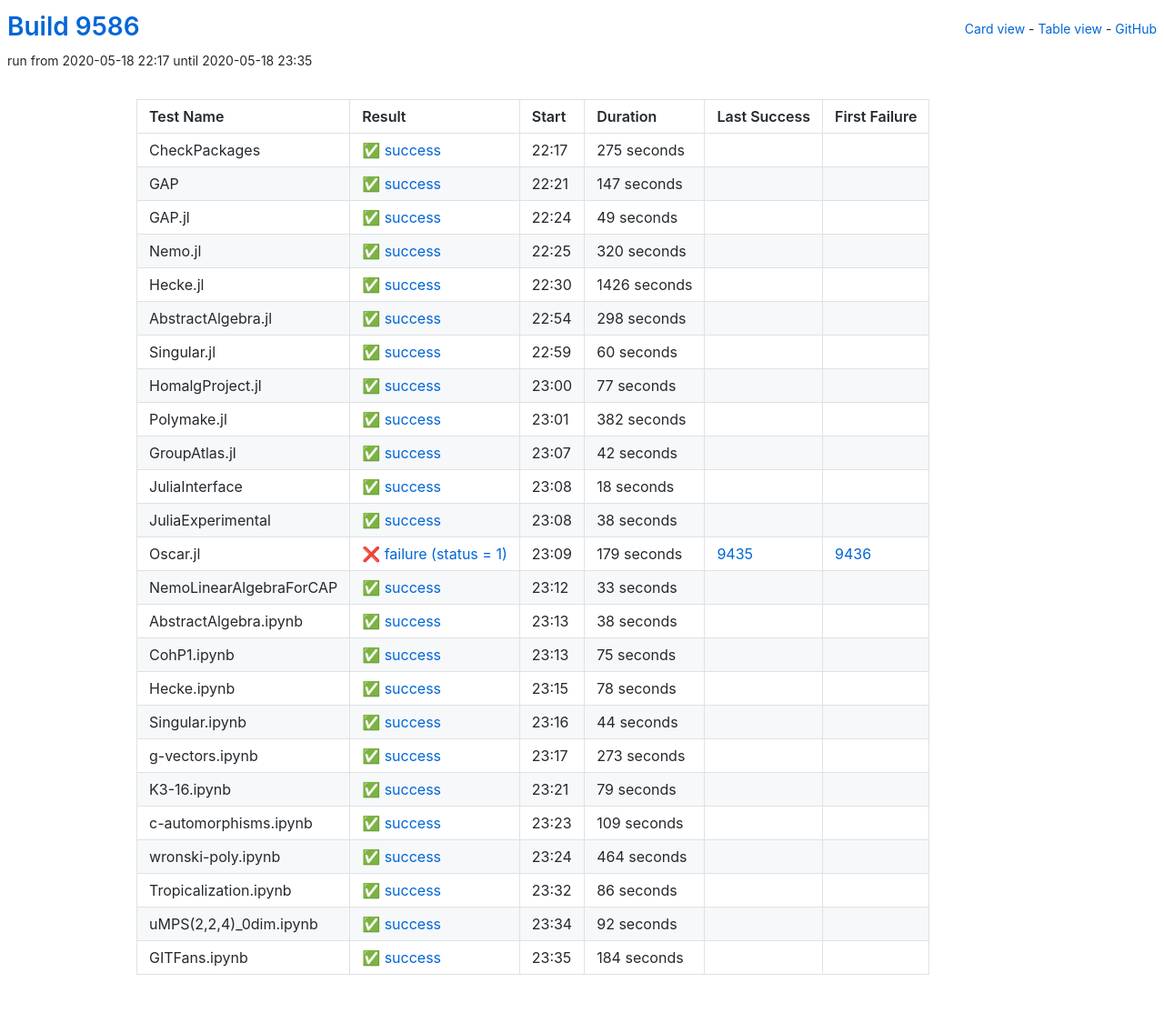
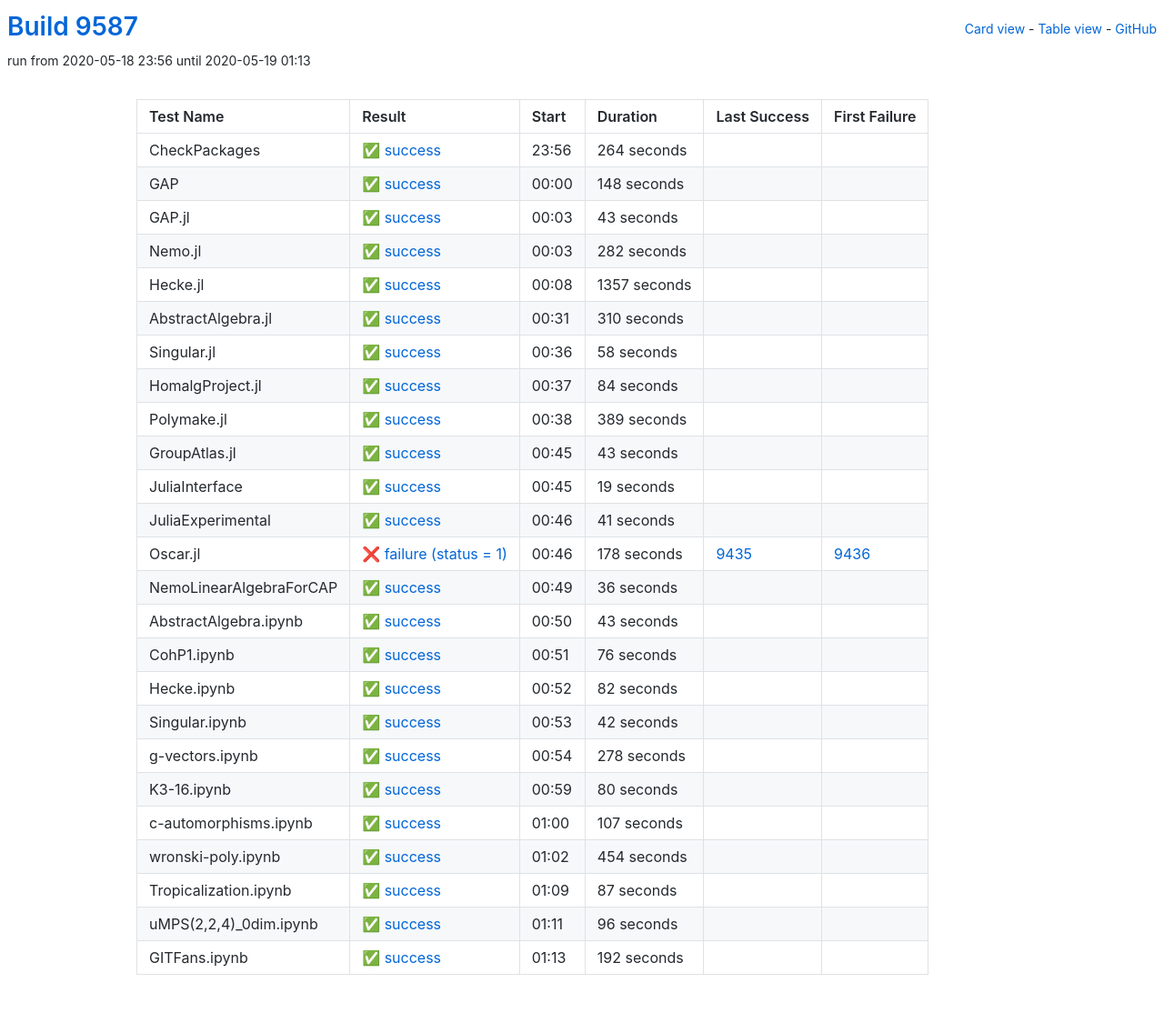
Before and after one commit to oscar-system/oscar-ci-status, a Jekyll site: the page built from table.html, in a window 1280 px wide. Shown: the whole page at 91% size. Built offline with Jekyll 4.4.1, drawn with Linux system fonts in a browser that asks for light colours.

Commit message:
Build 9587

```diff
--- a/_data/ci.yml
+++ b/_data/ci.yml
@@ -1,304 +1,304 @@
-build: 9586
-build_url: https://oscarci.mathematik.uni-kl.de/job/oscar/9586/
+build: 9587
+build_url: https://oscarci.mathematik.uni-kl.de/job/oscar/9587/
 job: oscar
 tests:
-- duration: 275
+- duration: 264
   exitcode: 0
   first_failure: false
   first_failure_url: null
   id: checkpackages
   last_success: false
   last_success_url: null
-  log: https://oscarci.mathematik.uni-kl.de/job/oscar/9586/artifact/logs/build-9586/CheckPackages.log
+  log: https://oscarci.mathematik.uni-kl.de/job/oscar/9587/artifact/logs/build-9587/CheckPackages.log
   name: CheckPackages
-  start: 2020-05-18 22:17
+  start: 2020-05-18 23:56
   status: success
   success: true
-- duration: 147
+- duration: 148
   exitcode: 0
   first_failure: false
   first_failure_url: null
   id: gap
   last_success: false
   last_success_url: null
-  log: https://oscarci.mathematik.uni-kl.de/job/oscar/9586/artifact/logs/build-9586/GAP.log
+  log: https://oscarci.mathematik.uni-kl.de/job/oscar/9587/artifact/logs/build-9587/GAP.log
   name: GAP
-  start: 2020-05-18 22:21
+  start: 2020-05-19 00:00
   status: success
   success: true
-- duration: 49
+- duration: 43
   exitcode: 0
   first_failure: false
   first_failure_url: null
   id: gap-jl
   last_success: false
   last_success_url: null
-  log: https://oscarci.mathematik.uni-kl.de/job/oscar/9586/artifact/logs/build-9586/GAP.jl.log
+  log: https://oscarci.mathematik.uni-kl.de/job/oscar/9587/artifact/logs/build-9587/GAP.jl.log
   name: GAP.jl
-  start: 2020-05-18 22:24
+  start: 2020-05-19 00:03
   status: success
   success: true
-- duration: 320
+- duration: 282
   exitcode: 0
   first_failure: false
   first_failure_url: null
   id: nemo-jl
   last_success: false
   last_success_url: null
-  log: https://oscarci.mathematik.uni-kl.de/job/oscar/9586/artifact/logs/build-9586/Nemo.jl.log
+  log: https://oscarci.mathematik.uni-kl.de/job/oscar/9587/artifact/logs/build-9587/Nemo.jl.log
   name: Nemo.jl
-  start: 2020-05-18 22:25
+  start: 2020-05-19 00:03
   status: success
   success: true
-- duration: 1426
+- duration: 1357
   exitcode: 0
   first_failure: false
   first_failure_url: null
   id: hecke-jl
   last_success: false
   last_success_url: null
-  log: https://oscarci.mathematik.uni-kl.de/job/oscar/9586/artifact/logs/build-9586/Hecke.jl.log
+  log: https://oscarci.mathematik.uni-kl.de/job/oscar/9587/artifact/logs/build-9587/Hecke.jl.log
   name: Hecke.jl
-  start: 2020-05-18 22:30
+  start: 2020-05-19 00:08
   status: success
   success: true
-- duration: 298
+- duration: 310
   exitcode: 0
   first_failure: false
   first_failure_url: null
   id: abstractalgebra-jl
   last_success: false
   last_success_url: null
-  log: https://oscarci.mathematik.uni-kl.de/job/oscar/9586/artifact/logs/build-9586/AbstractAlgebra.jl.log
+  log: https://oscarci.mathematik.uni-kl.de/job/oscar/9587/artifact/logs/build-9587/AbstractAlgebra.jl.log
   name: AbstractAlgebra.jl
-  start: 2020-05-18 22:54
+  start: 2020-05-19 00:31
   status: success
   success: true
-- duration: 60
+- duration: 58
   exitcode: 0
   first_failure: false
   first_failure_url: null
   id: singular-jl
   last_success: false
   last_success_url: null
-  log: https://oscarci.mathematik.uni-kl.de/job/oscar/9586/artifact/logs/build-9586/Singular.jl.log
+  log: https://oscarci.mathematik.uni-kl.de/job/oscar/9587/artifact/logs/build-9587/Singular.jl.log
   name: Singular.jl
-  start: 2020-05-18 22:59
+  start: 2020-05-19 00:36
   status: success
   success: true
-- duration: 77
+- duration: 84
   exitcode: 0
   first_failure: false
   first_failure_url: null
   id: homalgproject-jl
   last_success: false
   last_success_url: null
-  log: https://oscarci.mathematik.uni-kl.de/job/oscar/9586/artifact/logs/build-9586/HomalgProject.jl.log
+  log: https://oscarci.mathematik.uni-kl.de/job/oscar/9587/artifact/logs/build-9587/HomalgProject.jl.log
   name: HomalgProject.jl
-  start: 2020-05-18 23:00
+  start: 2020-05-19 00:37
   status: success
   success: true
-- duration: 382
+- duration: 389
   exitcode: 0
   first_failure: false
   first_failure_url: null
   id: polymake-jl
   last_success: false
   last_success_url: null
-  log: https://oscarci.mathematik.uni-kl.de/job/oscar/9586/artifact/logs/build-9586/Polymake.jl.log
+  log: https://oscarci.mathematik.uni-kl.de/job/oscar/9587/artifact/logs/build-9587/Polymake.jl.log
   name: Polymake.jl
-  start: 2020-05-18 23:01
+  start: 2020-05-19 00:38
+  status: success
+  success: true
+- duration: 43
+  exitcode: 0
+  first_failure: false
+  first_failure_url: null
+  id: groupatlas-jl
+  last_success: false
+  last_success_url: null
+  log: https://oscarci.mathematik.uni-kl.de/job/oscar/9587/artifact/logs/build-9587/GroupAtlas.jl.log
+  name: GroupAtlas.jl
+  start: 2020-05-19 00:45
+  status: success
+  success: true
+- duration: 19
+  exitcode: 0
+  first_failure: false
+  first_failure_url: null
+  id: juliainterface
+  last_success: false
+  last_success_url: null
+  log: https://oscarci.mathematik.uni-kl.de/job/oscar/9587/artifact/logs/build-9587/JuliaInterface.log
+  name: JuliaInterface
+  start: 2020-05-19 00:45
+  status: success
+  success: true
+- duration: 41
+  exitcode: 0
+  first_failure: false
+  first_failure_url: null
+  id: juliaexperimental
+  last_success: false
+  last_success_url: null
+  log: https://oscarci.mathematik.uni-kl.de/job/oscar/9587/artifact/logs/build-9587/JuliaExperimental.log
+  name: JuliaExperimental
+  start: 2020-05-19 00:46
+  status: success
+  success: true
+- duration: 178
+  exitcode: 1
+  first_failure: 9436
+  first_failure_url: https://oscarci.mathematik.uni-kl.de/job/oscar/9436/
+  id: oscar-jl
+  last_success: 9435
+  last_success_url: https://oscarci.mathematik.uni-kl.de/job/oscar/9435/
+  log: https://oscarci.mathematik.uni-kl.de/job/oscar/9587/artifact/logs/build-9587/Oscar.jl.log
+  name: Oscar.jl
+  start: 2020-05-19 00:46
+  status: failure
+  success: false
+- duration: 36
+  exitcode: 0
+  first_failure: false
+  first_failure_url: null
+  id: nemolinearalgebraforcap
+  last_success: false
+  last_success_url: null
+  log: https://oscarci.mathematik.uni-kl.de/job/oscar/9587/artifact/logs/build-9587/NemoLinearAlgebraForCAP.log
+  name: NemoLinearAlgebraForCAP
+  start: 2020-05-19 00:49
+  status: success
+  success: true
+- duration: 43
+  exitcode: 0
+  first_failure: false
+  first_failure_url: null
+  id: abstractalgebra-ipynb
+  last_success: false
+  last_success_url: null
+  log: https://oscarci.mathematik.uni-kl.de/job/oscar/9587/artifact/logs/build-9587/AbstractAlgebra.ipynb.log
+  name: AbstractAlgebra.ipynb
+  start: 2020-05-19 00:50
+  status: success
+  success: true
+- duration: 76
+  exitcode: 0
+  first_failure: false
+  first_failure_url: null
+  id: cohp1-ipynb
+  last_success: false
+  last_success_url: null
+  log: https://oscarci.mathematik.uni-kl.de/job/oscar/9587/artifact/logs/build-9587/CohP1.ipynb.log
+  name: CohP1.ipynb
+  start: 2020-05-19 00:51
+  status: success
+  success: true
+- duration: 82
+  exitcode: 0
+  first_failure: false
+  first_failure_url: null
+  id: hecke-ipynb
+  last_success: false
+  last_success_url: null
+  log: https://oscarci.mathematik.uni-kl.de/job/oscar/9587/artifact/logs/build-9587/Hecke.ipynb.log
+  name: Hecke.ipynb
+  start: 2020-05-19 00:52
   status: success
   success: true
 - duration: 42
   exitcode: 0
   first_failure: false
   first_failure_url: null
-  id: groupatlas-jl
-  last_success: false
-  last_success_url: null
-  log: https://oscarci.mathematik.uni-kl.de/job/oscar/9586/artifact/logs/build-9586/GroupAtlas.jl.log
-  name: GroupAtlas.jl
-  start: 2020-05-18 23:07
-  status: success
-  success: true
-- duration: 18
-  exitcode: 0
-  first_failure: false
-  first_failure_url: null
-  id: juliainterface
-  last_success: false
-  last_success_url: null
-  log: https://oscarci.mathematik.uni-kl.de/job/oscar/9586/artifact/logs/build-9586/JuliaInterface.log
-  name: JuliaInterface
-  start: 2020-05-18 23:08
-  status: success
-  success: true
-- duration: 38
-  exitcode: 0
-  first_failure: false
-  first_failure_url: null
-  id: juliaexperimental
-  last_success: false
-  last_success_url: null
-  log: https://oscarci.mathematik.uni-kl.de/job/oscar/9586/artifact/logs/build-9586/JuliaExperimental.log
-  name: JuliaExperimental
-  start: 2020-05-18 23:08
-  status: success
-  success: true
-- duration: 179
-  exitcode: 1
-  first_failure: 9436
-  first_failure_url: https://oscarci.mathematik.uni-kl.de/job/oscar/9436/
-  id: oscar-jl
-  last_success: 9435
-  last_success_url: https://oscarci.mathematik.uni-kl.de/job/oscar/9435/
-  log: https://oscarci.mathematik.uni-kl.de/job/oscar/9586/artifact/logs/build-9586/Oscar.jl.log
-  name: Oscar.jl
-  start: 2020-05-18 23:09
-  status: failure
-  success: false
-- duration: 33
-  exitcode: 0
-  first_failure: false
-  first_failure_url: null
-  id: nemolinearalgebraforcap
-  last_success: false
-  last_success_url: null
-  log: https://oscarci.mathematik.uni-kl.de/job/oscar/9586/artifact/logs/build-9586/NemoLinearAlgebraForCAP.log
-  name: NemoLinearAlgebraForCAP
-  start: 2020-05-18 23:12
-  status: success
-  success: true
-- duration: 38
-  exitcode: 0
-  first_failure: false
-  first_failure_url: null
-  id: abstractalgebra-ipynb
-  last_success: false
-  last_success_url: null
-  log: https://oscarci.mathematik.uni-kl.de/job/oscar/9586/artifact/logs/build-9586/AbstractAlgebra.ipynb.log
-  name: AbstractAlgebra.ipynb
-  start: 2020-05-18 23:13
-  status: success
-  success: true
-- duration: 75
-  exitcode: 0
-  first_failure: false
-  first_failure_url: null
-  id: cohp1-ipynb
-  last_success: false
-  last_success_url: null
-  log: https://oscarci.mathematik.uni-kl.de/job/oscar/9586/artifact/logs/build-9586/CohP1.ipynb.log
-  name: CohP1.ipynb
-  start: 2020-05-18 23:13
-  status: success
-  success: true
-- duration: 78
-  exitcode: 0
-  first_failure: false
-  first_failure_url: null
-  id: hecke-ipynb
-  last_success: false
-  last_success_url: null
-  log: https://oscarci.mathematik.uni-kl.de/job/oscar/9586/artifact/logs/build-9586/Hecke.ipynb.log
-  name: Hecke.ipynb
-  start: 2020-05-18 23:15
-  status: success
-  success: true
-- duration: 44
-  exitcode: 0
-  first_failure: false
-  first_failure_url: null
   id: singular-ipynb
   last_success: false
   last_success_url: null
-  log: https://oscarci.mathematik.uni-kl.de/job/oscar/9586/artifact/logs/build-9586/Singular.ipynb.log
+  log: https://oscarci.mathematik.uni-kl.de/job/oscar/9587/artifact/logs/build-9587/Singular.ipynb.log
   name: Singular.ipynb
-  start: 2020-05-18 23:16
+  start: 2020-05-19 00:53
   status: success
   success: true
-- duration: 273
+- duration: 278
   exitcode: 0
   first_failure: false
   first_failure_url: null
   id: g-vectors-ipynb
   last_success: false
   last_success_url: null
-  log: https://oscarci.mathematik.uni-kl.de/job/oscar/9586/artifact/logs/build-9586/g-vectors.ipynb.log
+  log: https://oscarci.mathematik.uni-kl.de/job/oscar/9587/artifact/logs/build-9587/g-vectors.ipynb.log
   name: g-vectors.ipynb
-  start: 2020-05-18 23:17
+  start: 2020-05-19 00:54
   status: success
   success: true
-- duration: 79
+- duration: 80
   exitcode: 0
   first_failure: false
   first_failure_url: null
   id: k3-16-ipynb
   last_success: false
   last_success_url: null
-  log: https://oscarci.mathematik.uni-kl.de/job/oscar/9586/artifact/logs/build-9586/K3-16.ipynb.log
+  log: https://oscarci.mathematik.uni-kl.de/job/oscar/9587/artifact/logs/build-9587/K3-16.ipynb.log
   name: K3-16.ipynb
-  start: 2020-05-18 23:21
+  start: 2020-05-19 00:59
   status: success
   success: true
-- duration: 109
+- duration: 107
   exitcode: 0
   first_failure: false
   first_failure_url: null
   id: c-automorphisms-ipynb
   last_success: false
   last_success_url: null
-  log: https://oscarci.mathematik.uni-kl.de/job/oscar/9586/artifact/logs/build-9586/c-automorphisms.ipynb.log
+  log: https://oscarci.mathematik.uni-kl.de/job/oscar/9587/artifact/logs/build-9587/c-automorphisms.ipynb.log
   name: c-automorphisms.ipynb
-  start: 2020-05-18 23:23
+  start: 2020-05-19 01:00
   status: success
   success: true
-- duration: 464
+- duration: 454
   exitcode: 0
   first_failure: false
   first_failure_url: null
   id: wronski-poly-ipynb
   last_success: false
   last_success_url: null
-  log: https://oscarci.mathematik.uni-kl.de/job/oscar/9586/artifact/logs/build-9586/wronski-poly.ipynb.log
+  log: https://oscarci.mathematik.uni-kl.de/job/oscar/9587/artifact/logs/build-9587/wronski-poly.ipynb.log
   name: wronski-poly.ipynb
-  start: 2020-05-18 23:24
+  start: 2020-05-19 01:02
   status: success
   success: true
-- duration: 86
+- duration: 87
   exitcode: 0
   first_failure: false
   first_failure_url: null
   id: tropicalization-ipynb
   last_success: false
   last_success_url: null
-  log: https://oscarci.mathematik.uni-kl.de/job/oscar/9586/artifact/logs/build-9586/Tropicalization.ipynb.log
+  log: https://oscarci.mathematik.uni-kl.de/job/oscar/9587/artifact/logs/build-9587/Tropicalization.ipynb.log
   name: Tropicalization.ipynb
-  start: 2020-05-18 23:32
+  start: 2020-05-19 01:09
   status: success
   success: true
-- duration: 92
+- duration: 96
   exitcode: 0
   first_failure: false
   first_failure_url: null
   id: umps-2-2-4-0dim-ipynb
   last_success: false
   last_success_url: null
-  log: https://oscarci.mathematik.uni-kl.de/job/oscar/9586/artifact/logs/build-9586/uMPS-2-2-4-_0dim.ipynb.log
+  log: https://oscarci.mathematik.uni-kl.de/job/oscar/9587/artifact/logs/build-9587/uMPS-2-2-4-_0dim.ipynb.log
   name: uMPS(2,2,4)_0dim.ipynb
-  start: 2020-05-18 23:34
+  start: 2020-05-19 01:11
   status: success
   success: true
-- duration: 184
+- duration: 192
   exitcode: 0
   first_failure: false
   first_failure_url: null
   id: gitfans-ipynb
   last_success: false
   last_success_url: null
-  log: https://oscarci.mathematik.uni-kl.de/job/oscar/9586/artifact/logs/build-9586/GITFans.ipynb.log
+  log: https://oscarci.mathematik.uni-kl.de/job/oscar/9587/artifact/logs/build-9587/GITFans.ipynb.log
   name: GITFans.ipynb
-  start: 2020-05-18 23:35
+  start: 2020-05-19 01:13
   status: success
   success: true
```
Also changed, not shown: README.md.
